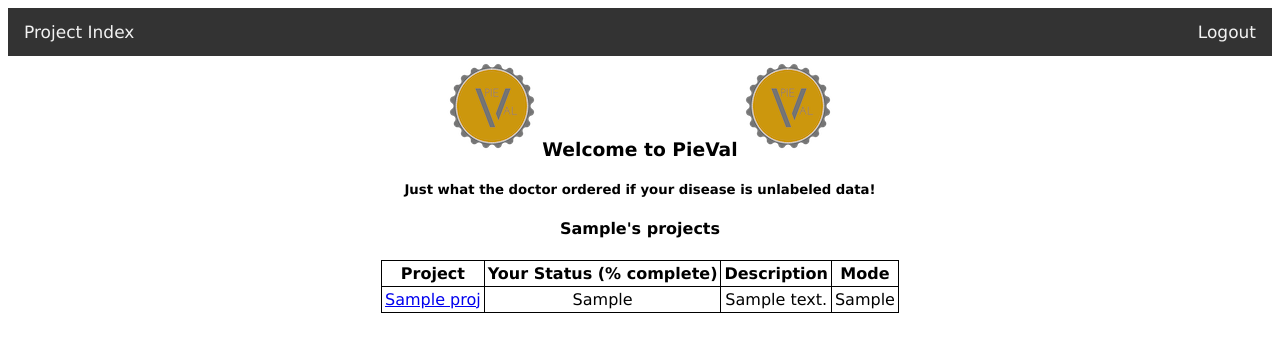
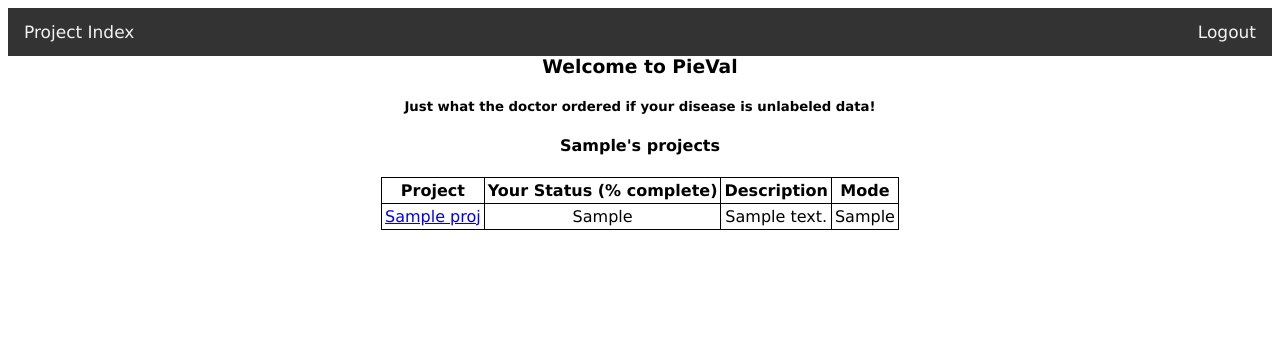
Before and after one commit to ucdavis-informatics/pieval, a Flask app: template app/templates/index.html in a window 1280 px wide. Shown: the top 352 px of the page. Run offline with Flask 2, Linux system fonts and the light colour scheme; the visitor is signed in with stand-in values (Sample User, id 1); the template is opened without the code that fills it: most values are stand-ins (such as "Sample title", 1, 10 or a date in 2020); parts of the project's set-up code (start-up, migrations or seed data) failed here and were passed over.

Commit message:
Rolling back pieval logo on index.  Weird rendering

```diff
--- a/app/templates/index.html
+++ b/app/templates/index.html
@@ -12,13 +12,8 @@
     <a href = {{ url_for('pieval.pievalIndex') }} onmouseover="changeClass">Project Index</a>
     <a class="right" href= {{ url_for('pieval.logout') }} onmouseover="changeClass">Logout</a>
   </div>
-  <div id="welcome_container">
-    <div id="welcome_container_logo">
-
-    </div>
-  </div>
   <div class="center_container">
-    <img src="{{ url_for('pieval.static',filename='images/pieVal_Logo_medium.png') }}"></img><h3 class="inline_header">Welcome to PieVal</h3><img src="{{ url_for('pieval.static',filename='images/pieVal_Logo_medium.png') }}"></img>
+    <h3 class="inline_header">Welcome to PieVal</h3>
     <h5>Just what the doctor ordered if your disease is unlabeled data!</h5>
     <h4>{{ session['user_name']|title }}'s projects</h4>
     <table class="center_table">
```
